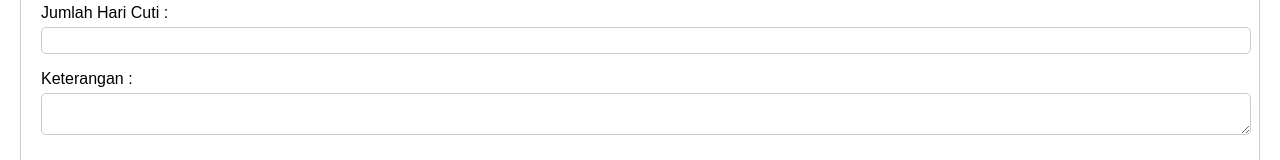
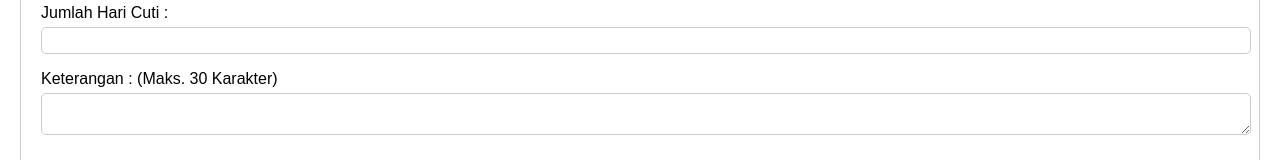
Before and after one commit to PLMCentricTeam/SupportPortal, a plain HTML site: page Cuti/index.html in a window 1280 px wide. Shown: the part 566-726 px from the top of the page. Drawn offline with Linux system fonts and the light colour scheme.

Commit message:
Update index.html

```diff
--- a/Cuti/index.html
+++ b/Cuti/index.html
@@ -37,14 +37,18 @@
         <label for="Jumlah Hari Cuti">Jumlah Hari Cuti :</label>
         <input type="number" id="Jumlah Hari Cuti" name="Jumlah Hari Cuti">
         <p>
-        <label for="Keterangan">Keterangan :</label>
-        <textarea id="Keterangan" name="Keterangan"></textarea>
+        <label for="Keterangan">Keterangan : (Maks. 30 Karakter)</label>
+        <textarea id="Keterangan" name="Keterangan" maxlength="30"></textarea>
         <p>
-        <!-- <label for="TTD">TTD Pemohon :</label>
-        <input type="file" id="TTD" name="TTD">
-        <br> -->
         <button type="submit">Generate PDF</button>
     </form>
+    <!-- <h1>Masukkan Data</h1>
+  <form id="my-form">
+    <input type="text" name="data" placeholder="Masukkan data">
+    <button type="submit">Generate PDF</button>
+  </form>
+
+  <div id="output"></div> -->
     <script src="https://cdnjs.cloudflare.com/ajax/libs/jspdf/1.3.2/jspdf.min.js"></script>
     <script src="script.js"></script>
 </body>
```
